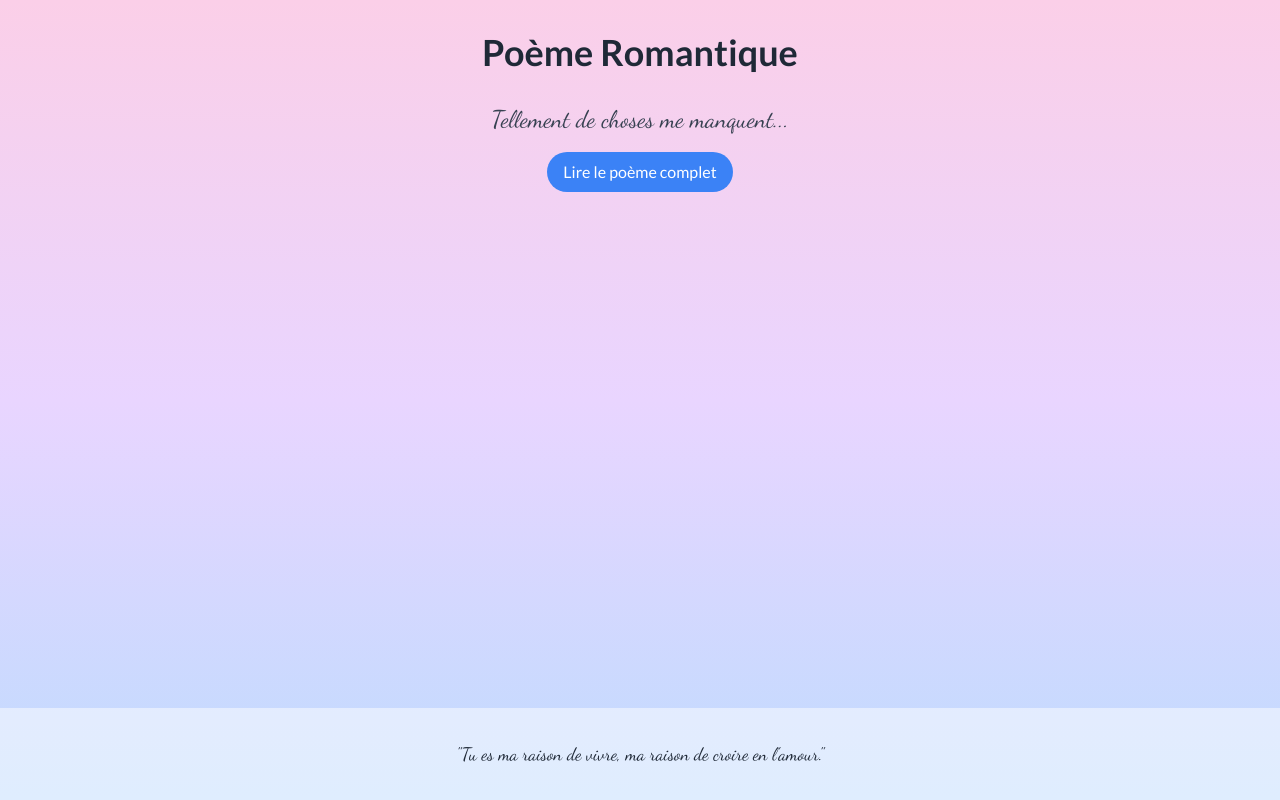
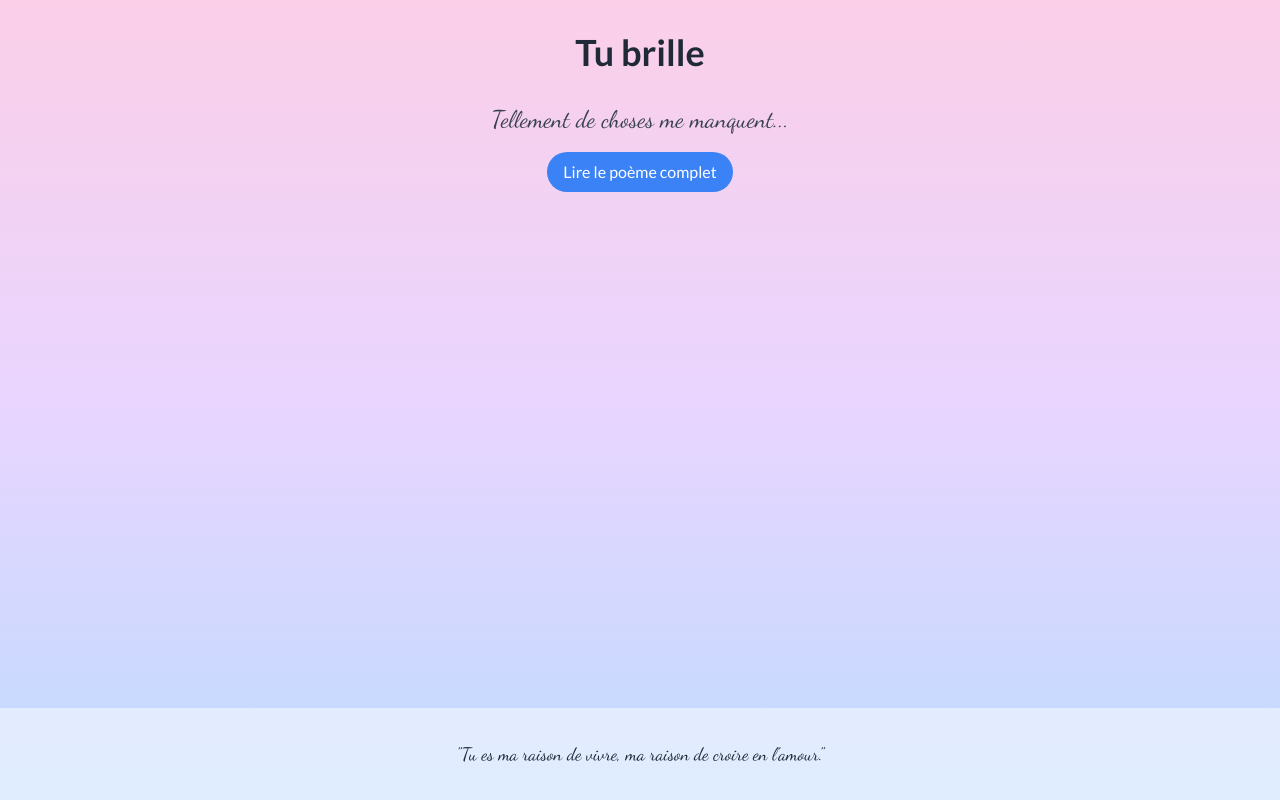
Before and after one commit to haziz365/Je-t-aime-comme-un-fou, a plain HTML site: page index.html in a window 1280 px wide. Drawn offline with nearby package versions, Linux system fonts and the light colour scheme.

Commit message:
Update index.html

```diff
--- a/index.html
+++ b/index.html
@@ -17,7 +17,7 @@
 </head>
 <body class="bg-gradient-to-b from-pink-200 via-purple-200 to-blue-200 min-h-screen flex flex-col justify-between">
     <header class="text-center py-8">
-        <h1 class="text-4xl font-bold text-gray-800">Poème Romantique</h1>
+        <h1 class="text-4xl font-bold text-gray-800">Tu brille</h1>
     </header>
     <main class="flex-grow">
         <section class="text-center px-4">
```
